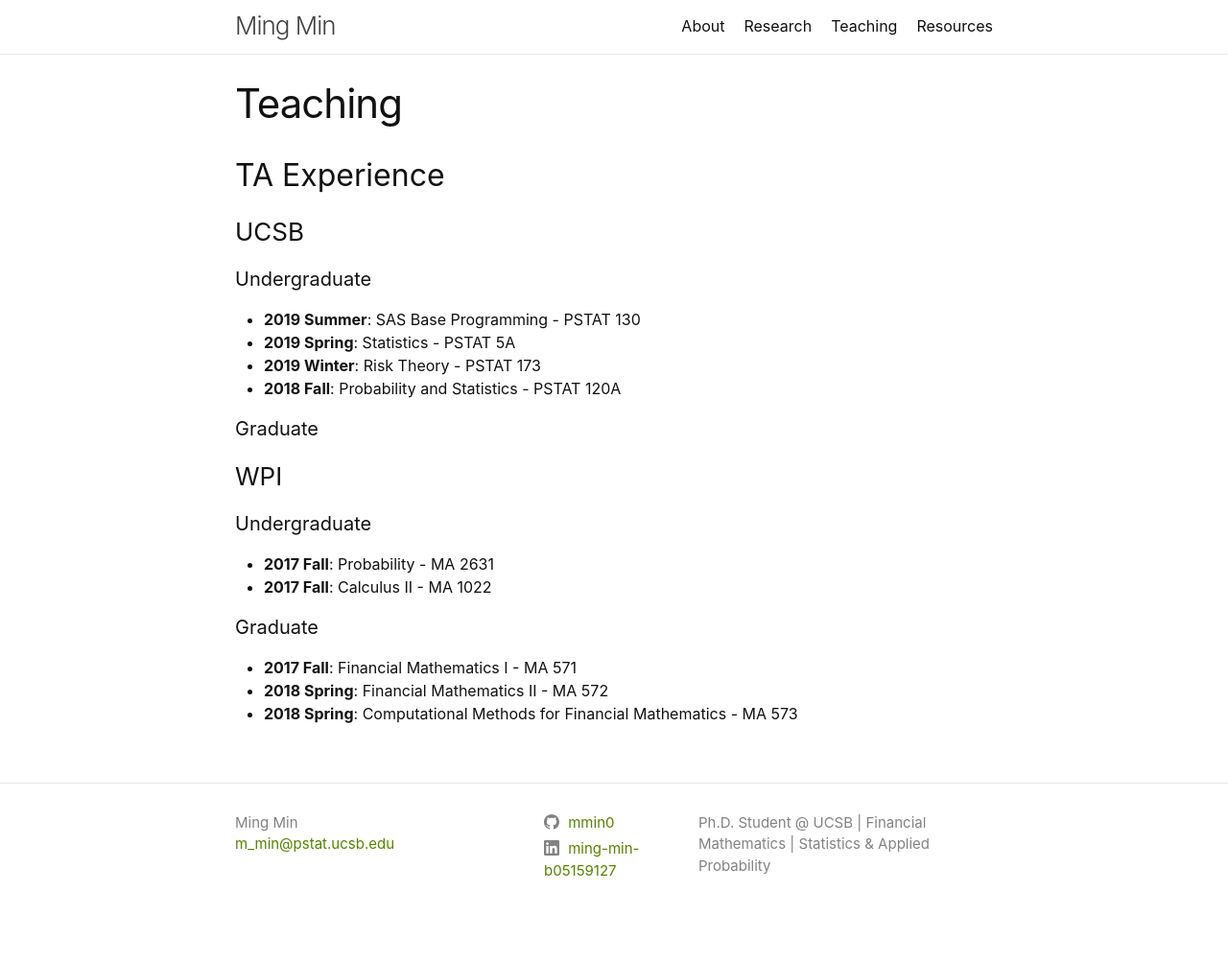
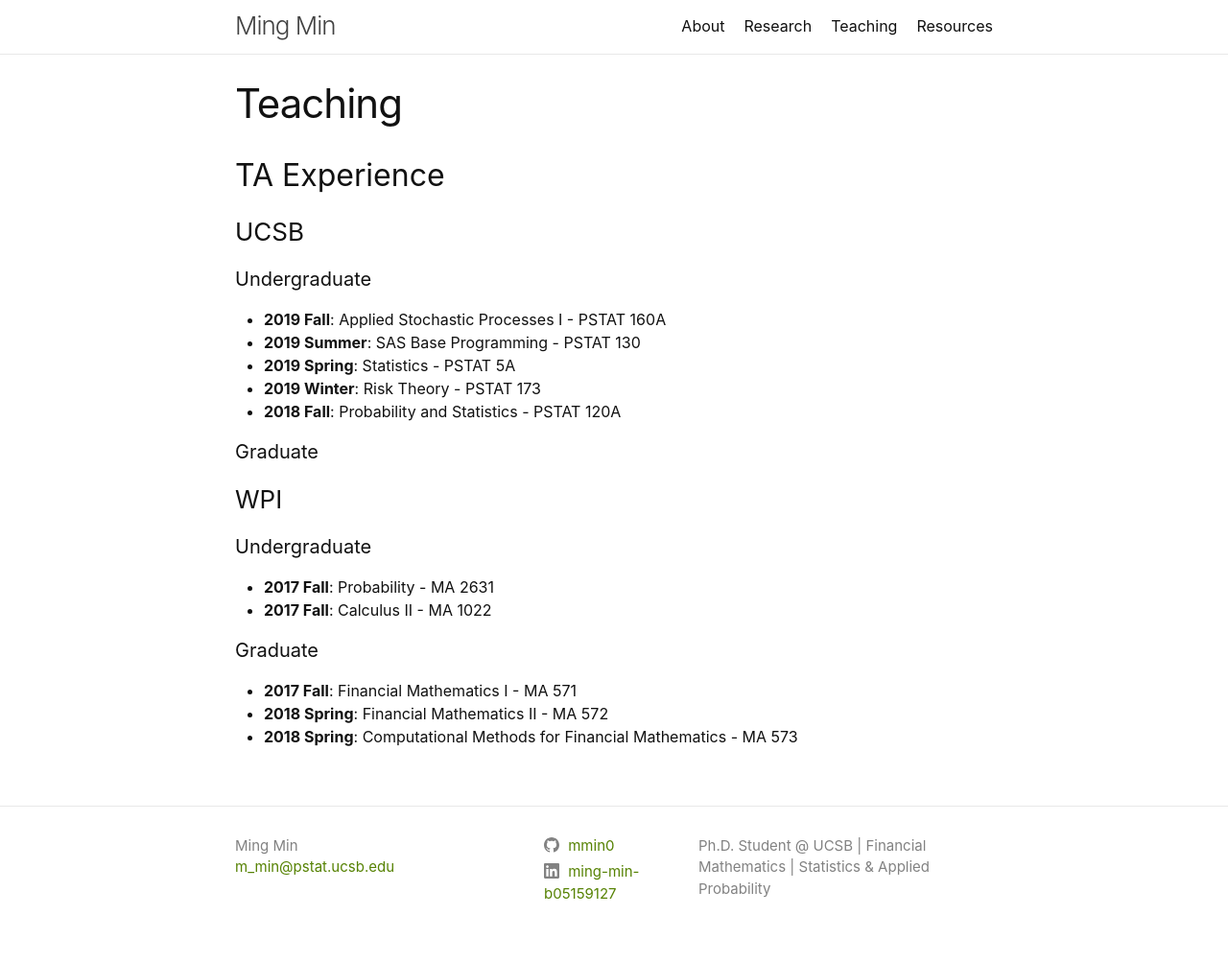
Before and after one commit to mmin0/mmin0.github.io, a Jekyll site: the page built from teaching/index.md, in a window 1280 px wide. Shown: the whole page at 96% size. Built offline with Jekyll 4.4.1, drawn with Linux system fonts in a browser that asks for light colours; before the commit the page ends 979 px from its top, so only the background shows below that.

Commit message:
Update index.md

```diff
--- a/teaching/index.md
+++ b/teaching/index.md
@@ -7,6 +7,7 @@ title: Teaching
 
 ### UCSB
 #### Undergraduate
+* **2019 Fall**: Applied Stochastic Processes I - PSTAT 160A
 * **2019 Summer**: SAS Base Programming - PSTAT 130
 * **2019 Spring**: Statistics - PSTAT 5A
 * **2019 Winter**: Risk Theory - PSTAT 173
```
